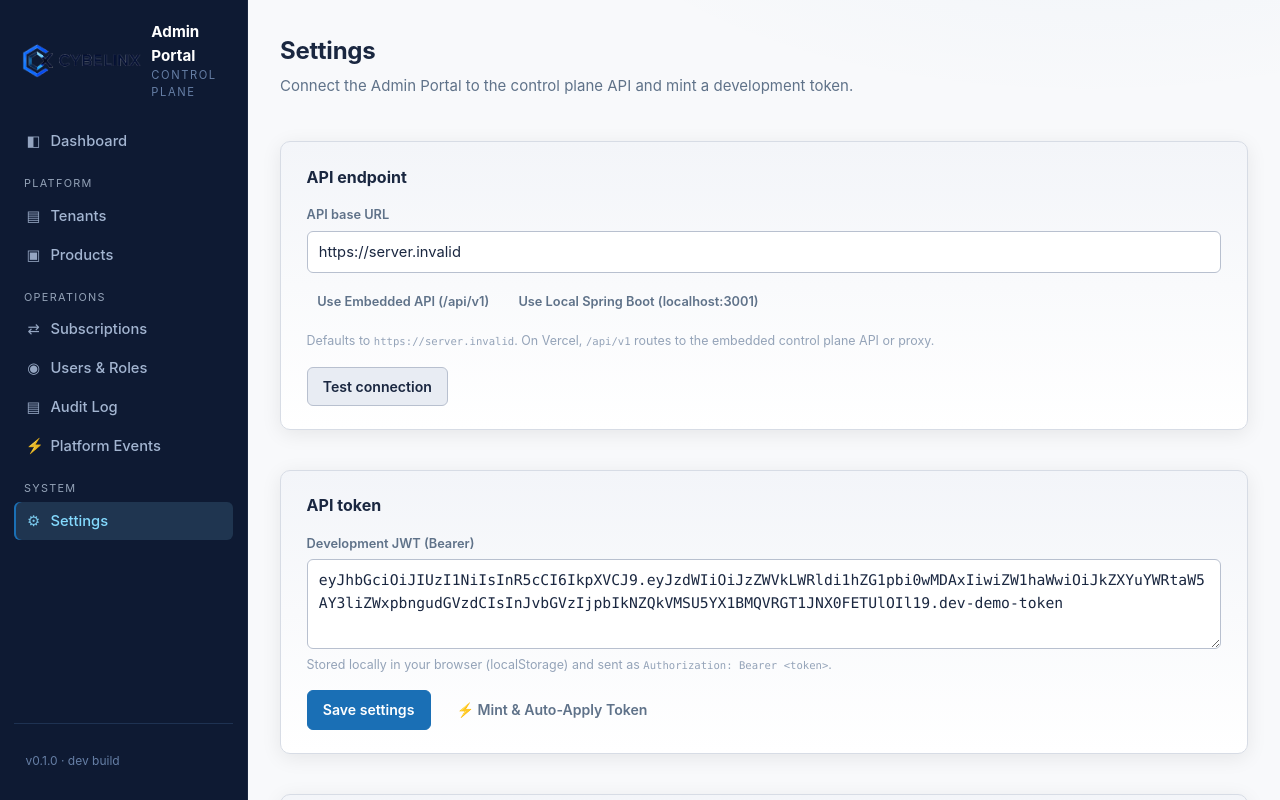
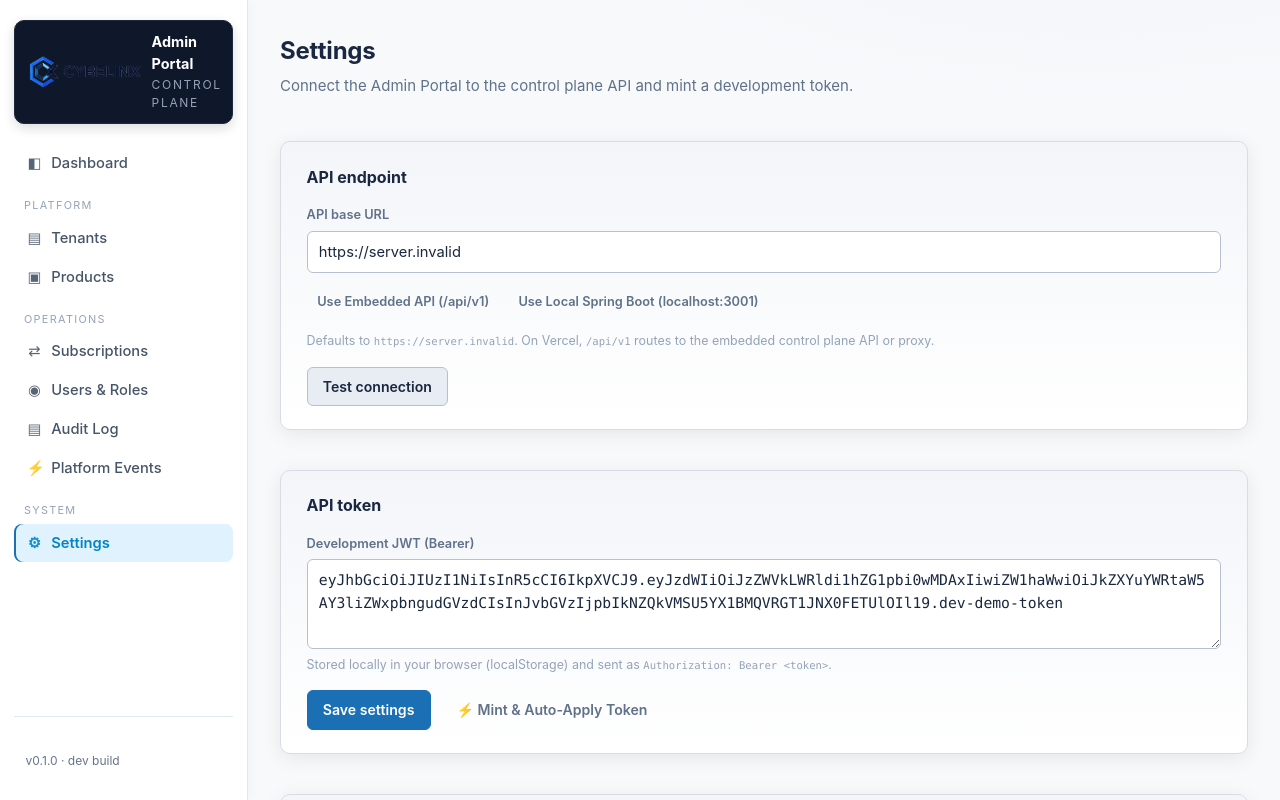
Before and after one commit to selva-aiprojects/cybelinx-platform, a Next.js app in the folder apps/admin-portal/: page /settings in a window 1280 px wide. Shown: the top 800 px of the page. Built offline with nearby package versions, Linux system fonts and the light colour scheme; no server answers.

Commit message:
style(admin-portal): update sidebar to clean white theme with dark brand logo badge container

```diff
--- a/apps/admin-portal/src/app/globals.css
+++ b/apps/admin-portal/src/app/globals.css
@@ -101,48 +101,55 @@ pre,
   flex-direction: column;
   gap: 1.25rem;
   padding: 1.25rem 0.9rem;
-  border-right: 1px solid #1a2740;
-  background: #0e1a33;
-  color: #e0e7f2;
+  border-right: 1px solid #e2e8f0;
+  background: #ffffff;
+  color: #0f172a;
+  box-shadow: 2px 0 12px rgba(0, 0, 0, 0.03);
 }
 
 .sidebar a {
-  color: #a3b5d1;
+  color: #475569;
 }
 
 .sidebar a:hover {
-  color: #ffffff;
+  color: #0284c7;
 }
 
 .sidebar .nav-link {
-  color: #a3b5d1;
+  color: #475569;
+  font-weight: 500;
+  border-radius: 8px;
+  padding: 8px 12px;
+  transition: all 0.15s ease;
 }
 
 .sidebar .nav-link:hover {
-  color: #ffffff;
-  background: rgba(132, 218, 254, 0.1);
+  color: #0284c7;
+  background: #f1f5f9;
 }
 
 .sidebar .nav-link.active {
-  color: #84dafe;
-  background: rgba(132, 218, 254, 0.14);
+  color: #0284c7;
+  background: #e0f2fe;
+  font-weight: 600;
 }
 
 .sidebar .brand-readout {
-  color: #667fa6;
+  color: #64748b;
 }
 
 .sidebar .brand {
-  color: #ffffff;
+  color: #0f172a;
 }
 
 .sidebar .brand > div > div:first-child {
-  color: #ffffff;
+  color: #0f172a;
 }
 
 .sidebar .sidebar-footer {
-  border-top-color: #1e3252;
-  color: #667fa6;
+  border-top: 1px solid #e2e8f0;
+  color: #64748b;
+  padding-top: 1rem;
 }
 
 .brand {
--- a/apps/admin-portal/src/app/nav.tsx
+++ b/apps/admin-portal/src/app/nav.tsx
@@ -35,18 +35,18 @@ export function AppNav() {
 
   return (
     <aside className="sidebar">
-      <div className="brand">
+      <div className="brand" style={{ background: '#0f172a', padding: '10px 12px', borderRadius: '10px', border: '1px solid #1e293b', boxShadow: '0 4px 12px rgba(15, 23, 42, 0.15)' }}>
         <Image
           src="/cybelinx-logo.png"
           alt="Cybelinx"
           width={573}
           height={160}
-          style={{ height: 34, width: 'auto' }}
+          style={{ height: 32, width: 'auto' }}
           priority
         />
         <div>
-          <div style={{ fontWeight: 700, fontSize: '0.95rem' }}>Admin Portal</div>
-          <div className="brand-readout">Control Plane</div>
+          <div style={{ fontWeight: 700, fontSize: '0.9rem', color: '#ffffff' }}>Admin Portal</div>
+          <div className="brand-readout" style={{ color: '#94a3b8', fontSize: '0.75rem' }}>Control Plane</div>
         </div>
       </div>
 
```
